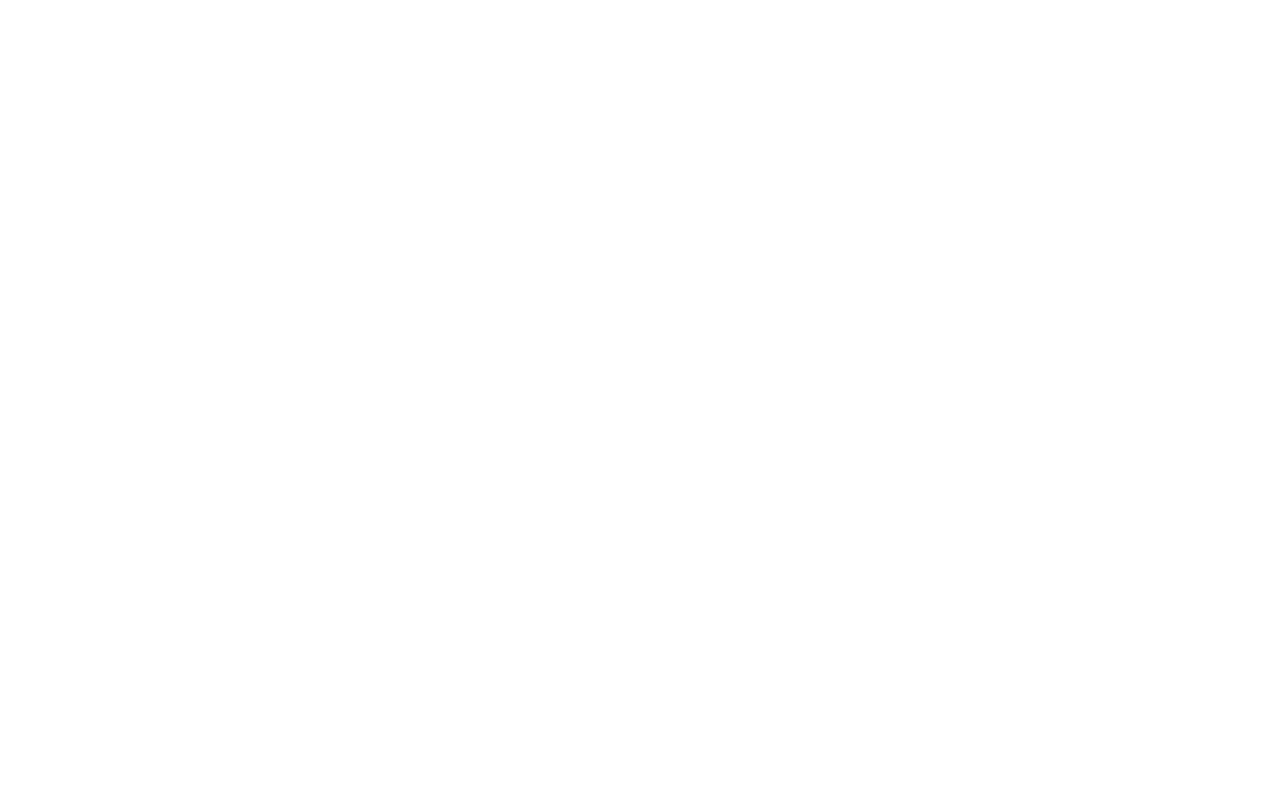
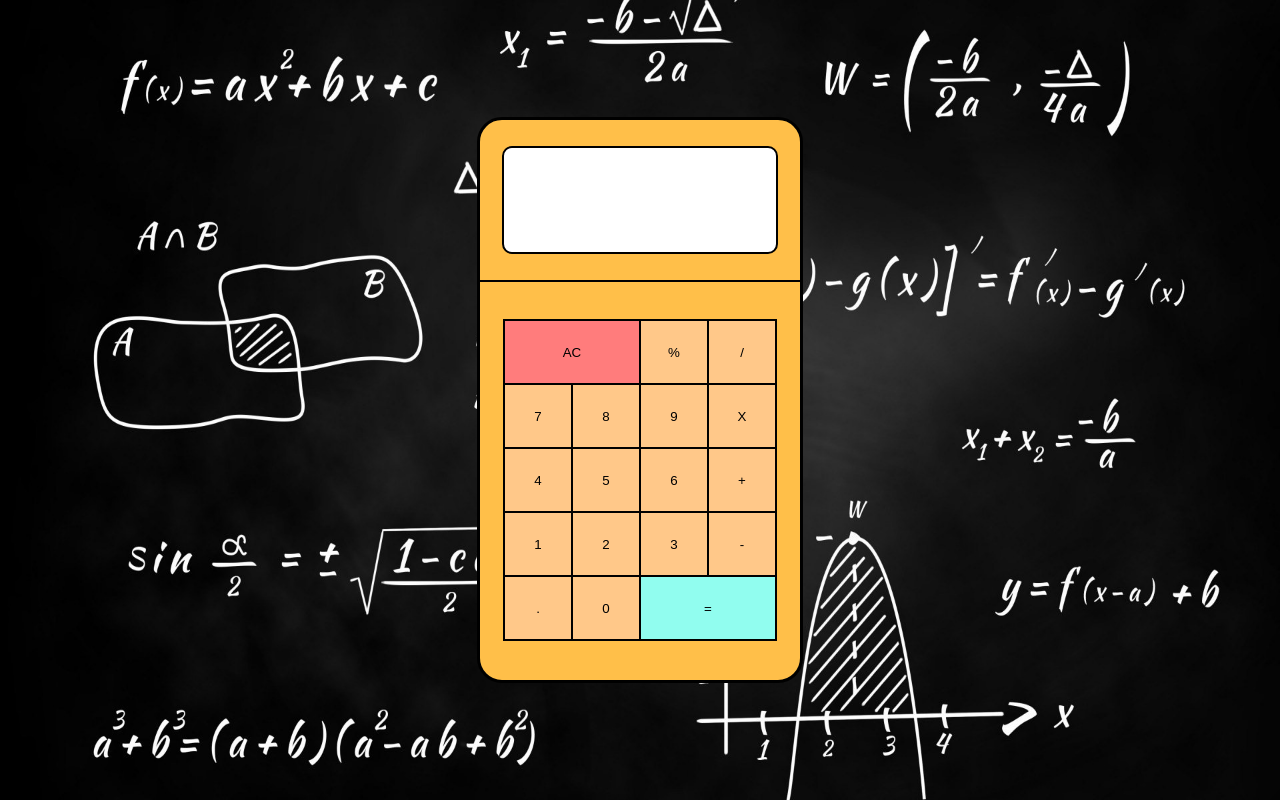
Before and after one commit to Ryan-Sherry/FCC-calculator, a React (Create React App) app in the folder my-calculator/: page / in a window 1280 px wide. Built offline with nearby package versions, Linux system fonts and the light colour scheme.

Commit message:
Styling and structure complete
Pretty much done with CSS.
Added background image.
Layout correct.
6/16 tests passed.

```diff
--- a/my-calculator/src/App.css
+++ b/my-calculator/src/App.css
@@ -1,38 +1,97 @@
-.App {
-  text-align: center;
+html{
+  height:100%;
+  width: 100%;
+  box-sizing: border-box;
+  position: relative;
 }
 
-.App-logo {
-  height: 40vmin;
-  pointer-events: none;
+#wrapper {
+  height: 100%;
+  width: 100%;
+  position: absolute;
+  left: 0;
+  top: 0;
+  display: flex;
+  align-items: center;
+  justify-content: center;
+  background-image: url("./KlqS3t.jpg");
+  background-size: 100% 100%;
 }
 
-@media (prefers-reduced-motion: no-preference) {
-  .App-logo {
-    animation: App-logo-spin infinite 20s linear;
-  }
+#calculator {
+  width: 25%;
+  height: 70%;
+  background-color: rgb(255, 191, 73);
+  border-radius: 25px;
+  display: grid;
+  grid-template-rows: 2fr 5fr;
+  border:solid 3px black;
 }
 
-.App-header {
-  background-color: #282c34;
-  min-height: 100vh;
+#display-wrapper {
+  width: 100%;
+  height: 100%;
+  border-bottom: solid 2px black;
   display: flex;
-  flex-direction: column;
   align-items: center;
   justify-content: center;
-  font-size: calc(10px + 2vmin);
-  color: white;
 }
 
-.App-link {
-  color: #61dafb;
+#screen {
+  width: 85%;
+  height: 65%;
+  background-color: rgb(255, 255, 255);
+  border-radius: 10px;
+  border:solid 2px black;
 }
 
-@keyframes App-logo-spin {
-  from {
-    transform: rotate(0deg);
-  }
-  to {
-    transform: rotate(360deg);
-  }
+#button-wrapper {
+  width: 100%;
+  height: 100%;
+  display: flex;
+  align-items: center;
+  justify-content: center;
 }
+
+#keypad {
+  width:85%;
+  height:80%;
+  display: grid;
+  grid-template-rows: 1fr 3fr 1fr;
+  border:solid 1px black;
+}
+
+#row1 {
+  width: 100%;
+  height: 100%;
+  display:grid;
+  grid-template-columns: 2fr 1fr 1fr;
+}
+
+#row2 {
+  width: 100%;
+  height: 100%;
+  display:grid;
+  grid-template-columns: repeat(4, 1fr);
+  grid-template-rows: repeat(3, 1fr);
+}
+
+#row3 {
+  width: 100%;
+  height: 100%;
+  display:grid;
+  grid-template-columns: 1fr 1fr 2fr;
+}
+
+button {
+  background-color: rgb(255, 200, 137);
+  border: solid 1px black;
+}
+
+#clear {
+  background-color: rgb(255, 124, 124);
+}
+
+#equals {
+  background-color: rgb(145, 253, 239);
+}
--- a/my-calculator/src/App.js
+++ b/my-calculator/src/App.js
@@ -17,7 +17,7 @@
 const Display = (props) => {
   return (
     <div id="display-wrapper">
-
+      <div id="screen"></div>
     </div>
   )
 }
@@ -25,7 +25,32 @@
 const Buttons = (props) => {
   return (
     <div id="button-wrapper">
-
+      <div id="keypad">
+        <div id="row1">
+          <button id="clear">AC</button>
+          <button id="percentage">%</button>
+          <button id="divide">/</button>
+        </div>
+        <div id="row2">
+          <button id="seven">7</button>
+          <button id="eight">8</button>
+          <button id="nine">9</button>
+          <button id="multiply">X</button>
+          <button id="four">4</button>
+          <button id="five">5</button>
+          <button id="six">6</button>
+          <button id="add">+</button>
+          <button id="one">1</button>
+          <button id="two">2</button>
+          <button id="three">3</button>
+          <button id="subtract">-</button>
+        </div>
+        <div id="row3">
+          <button id="decimal">.</button>
+          <button id="zero">0</button>
+          <button id="equals">=</button>
+        </div>
+      </div>
     </div>
   )
 }
```
Also changed, not shown: my-calculator/src/KlqS3t.jpg (added).
